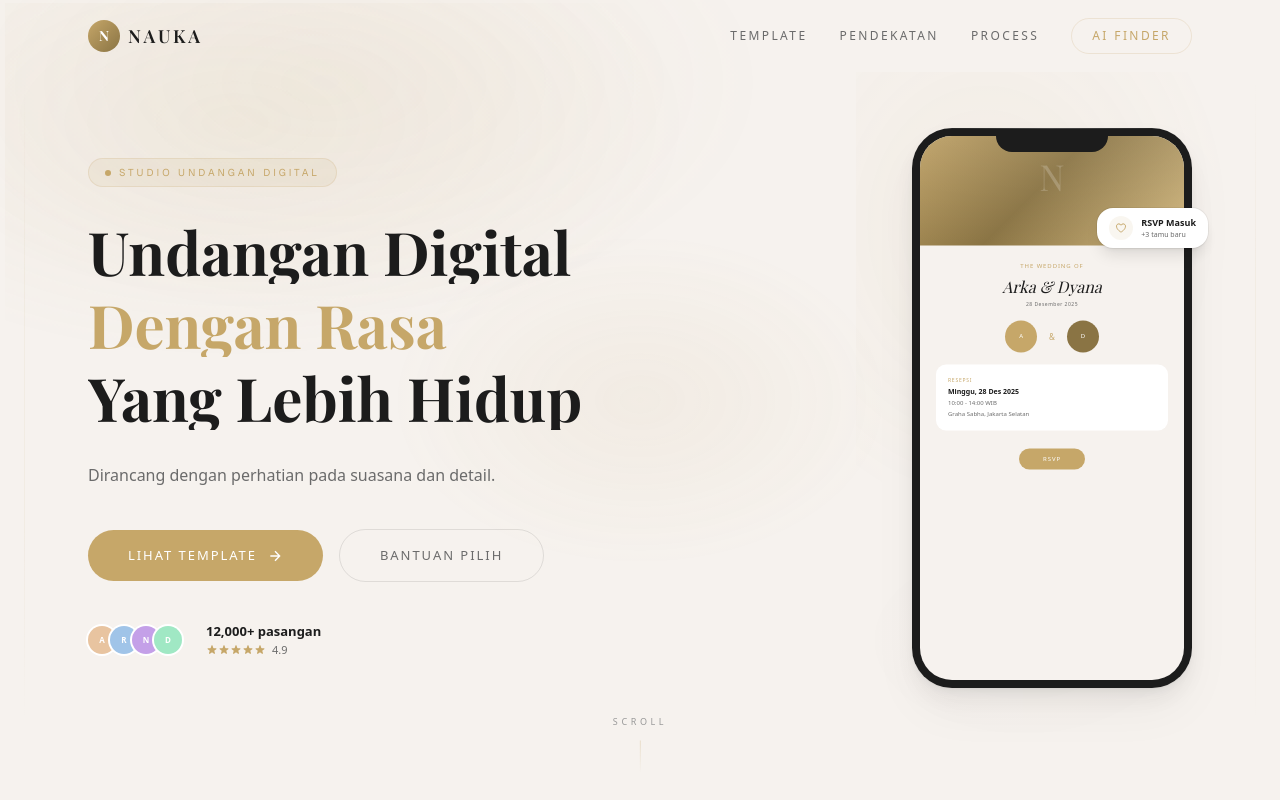
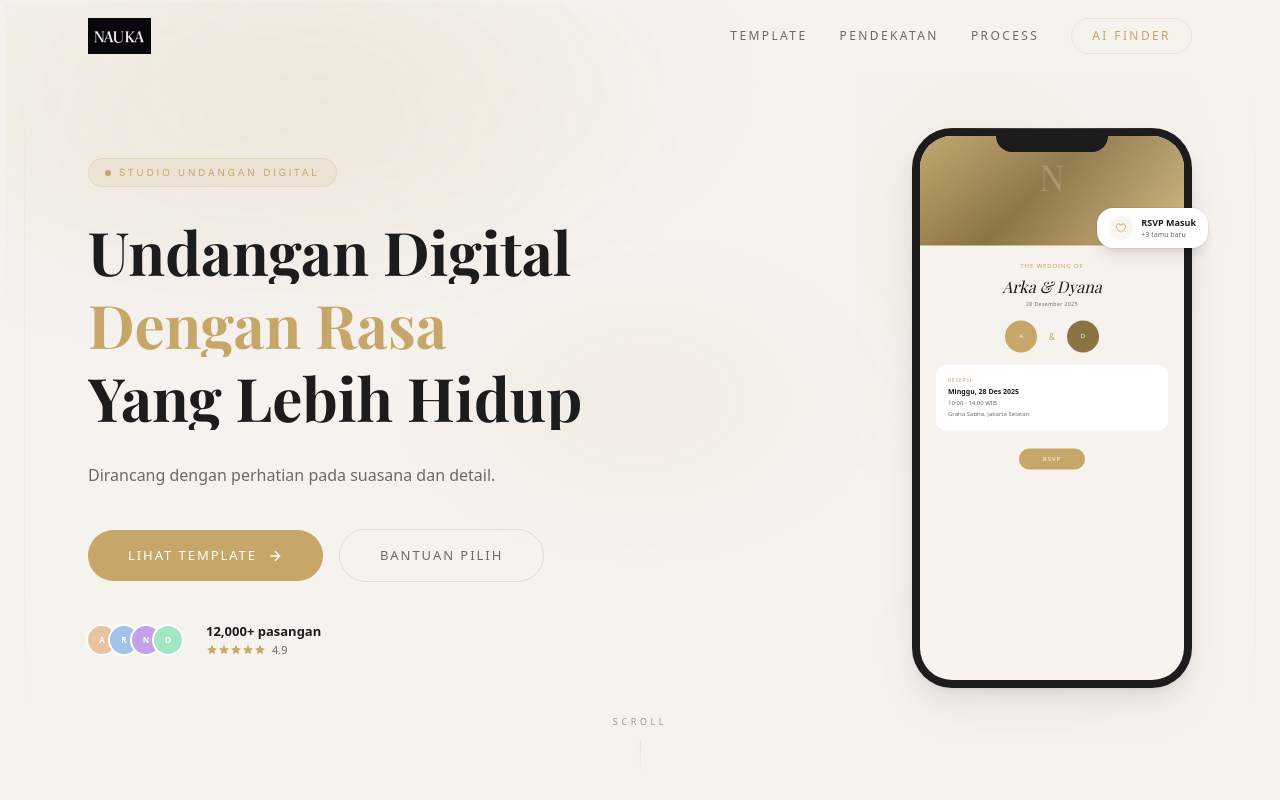
Before and after one commit to anisafitriaalprianti/undangannauka, a Next.js app: page / in a window 1280 px wide. Shown: the top 800 px of the page. Built offline with nearby package versions, Linux system fonts and the light colour scheme.

Commit message:
feat: navbar + footer logo using nauka-logo.png image

```diff
--- a/src/components/sections/Closing.tsx
+++ b/src/components/sections/Closing.tsx
@@ -1,6 +1,7 @@
 'use client';
 
 import { motion, useScroll, useTransform } from 'framer-motion';
+import Image from 'next/image';
 import { useRef } from 'react';
 
 const slowEase = [0.16, 1, 0.3, 1];
@@ -93,10 +94,13 @@ export default function Closing() {
       <div className="relative max-w-6xl mx-auto px-4 sm:px-6 mt-20 md:mt-28 pt-6 border-t border-black/[0.04]">
         <div className="flex flex-col sm:flex-row items-center justify-between gap-4">
           <div className="flex items-center gap-2">
-            <div className="w-6 h-6 rounded-full bg-gradient-to-br from-[#C6A769] to-[#8A7444] flex items-center justify-center">
-              <span className="text-white font-serif font-bold text-[8px]">N</span>
-            </div>
-            <span className="font-serif text-sm tracking-[0.15em] text-[#999]">NAUKA</span>
+            <Image
+              src="/nauka-logo.png"
+              alt="Nauka"
+              width={80}
+              height={24}
+              className="h-5 w-auto opacity-60"
+            />
           </div>
           <p className="text-[11px] text-[#999] tracking-wider">
             &copy; 2026 Nauka Studio. Dibuat dengan penuh perhatian.
--- a/src/components/sections/Navbar.tsx
+++ b/src/components/sections/Navbar.tsx
@@ -1,6 +1,7 @@
 'use client';
 
 import { motion } from 'framer-motion';
+import Image from 'next/image';
 import { useState, useEffect } from 'react';
 
 const cinematicEase = [0.25, 0.46, 0.45, 0.94];
@@ -42,13 +43,15 @@ export default function Navbar() {
       >
         <div className="max-w-6xl mx-auto px-4 sm:px-6 h-16 sm:h-[72px] flex items-center justify-between">
           {/* Logo */}
-          <a href="#" className="flex items-center gap-2 group">
-            <div className="w-8 h-8 rounded-full bg-gradient-to-br from-[#C6A769] to-[#8A7444] flex items-center justify-center group-hover:shadow-[0_0_16px_rgba(198,167,105,0.25)] transition-shadow duration-400">
-              <span className="text-white font-serif font-bold text-sm">N</span>
-            </div>
-            <span className="font-serif text-lg font-semibold tracking-[0.15em] text-[#1C1C1C] group-hover:text-[#C6A769] transition-colors duration-400">
-              NAUKA
-            </span>
+          <a href="#" className="flex items-center group">
+            <Image
+              src="/nauka-logo.png"
+              alt="Nauka"
+              width={120}
+              height={36}
+              className="h-8 sm:h-9 w-auto group-hover:opacity-80 transition-opacity duration-400"
+              priority
+            />
           </a>
 
           {/* Nav Links — desktop */}
```
